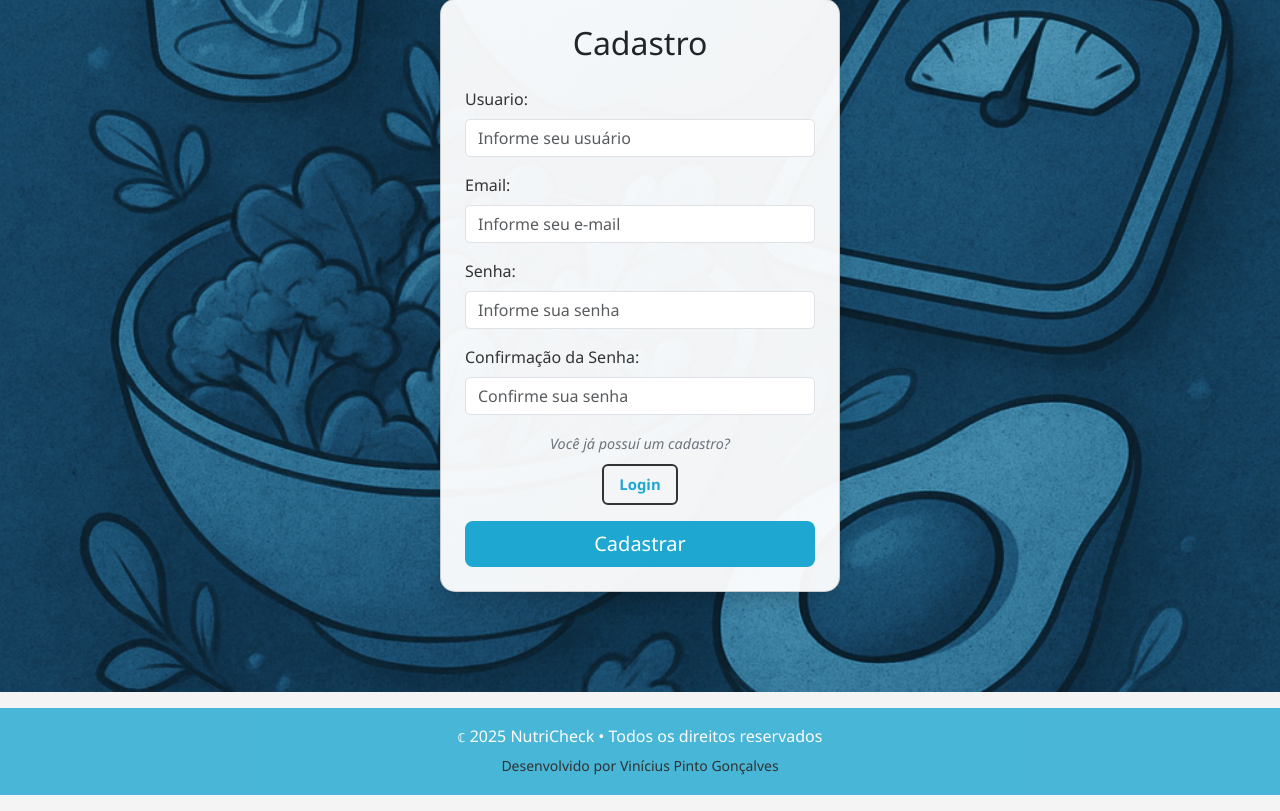
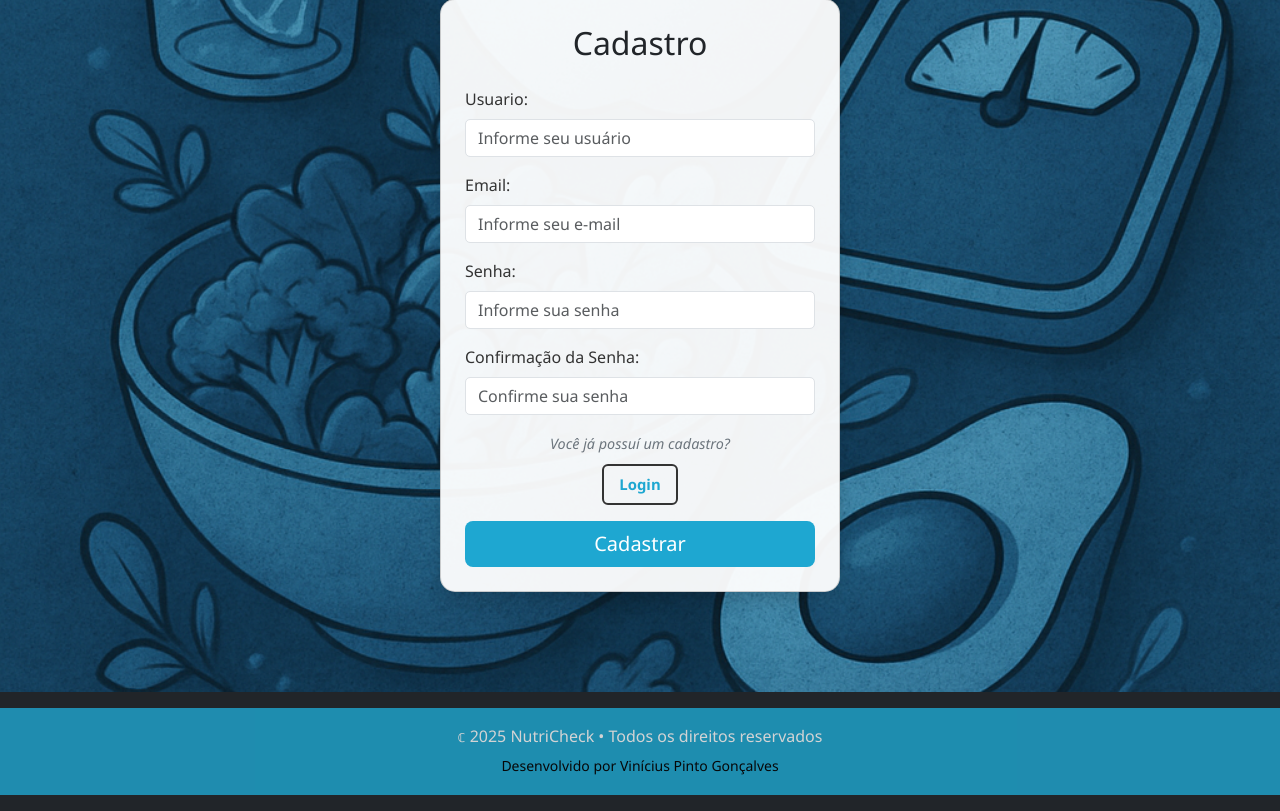
Before and after one commit to ProjetosDevVviniciws/NUTRI-CHECK, a Flask app: page /cadastro in a window 1280 px wide. Shown: the part 410-1221 px from the top of the page. Run offline with Flask 3, Linux system fonts and the light colour scheme; some libraries are stand-ins or nearby versions.

Commit message:
Altera background-color para #212529 do body

```diff
--- a/src/nutri_app/static/css/base.css
+++ b/src/nutri_app/static/css/base.css
@@ -9,7 +9,7 @@
 body {
     font-family: 'Segoe UI', Tahoma, Geneva, Verdana, sans-serif;
     line-height: 1.6;
-    background-color: #f4f4f4;
+    background-color: #212529;
     color: #333;
 }
 
```
